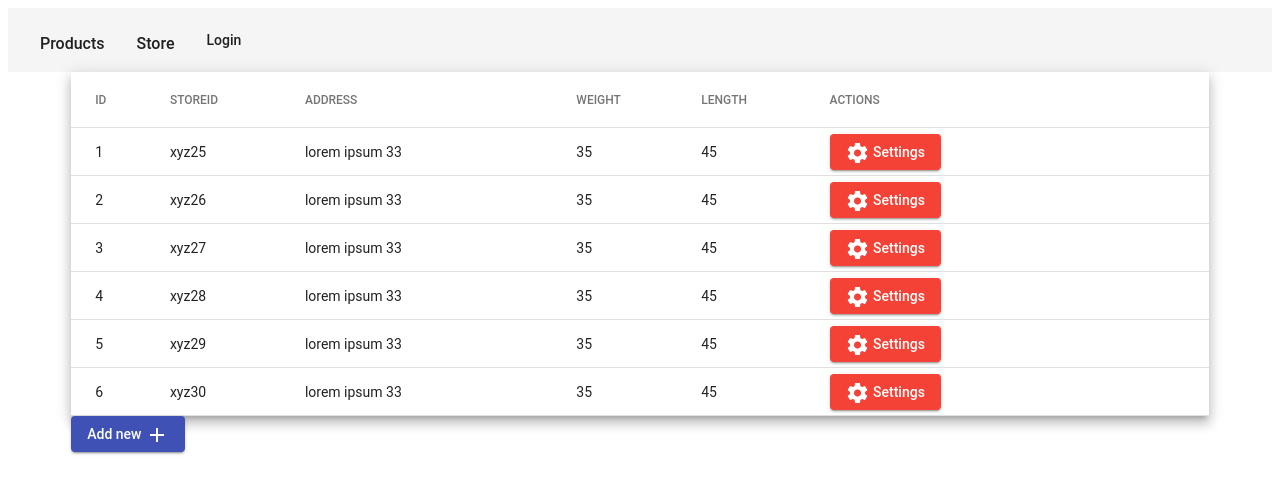
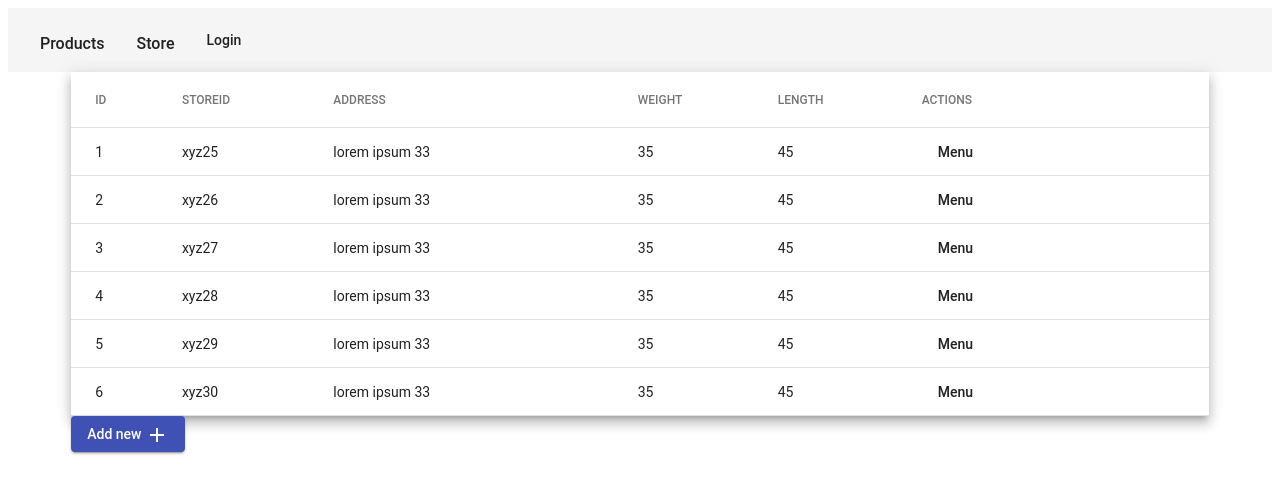
Before and after one commit to SanyiToth/warehouse, an Angular app: page /stores in a window 1280 px wide. Shown: the top 494 px of the page. Built offline with nearby package versions, Linux system fonts and the light colour scheme; data requests are answered from the project's data file.

Commit message:
mat menu doesnt work

```diff
--- /dev/null
+++ b/src/app/shared/context-menu/context-menu.component.html
@@ -0,0 +1,5 @@
+<button mat-button [matMenuTriggerFor]="menu">Menu</button>
+<mat-menu #menu="matMenu">
+  <button mat-menu-item>Item 1</button>
+  <button mat-menu-item>Item 2</button>
+</mat-menu>
--- /dev/null
+++ b/src/app/shared/context-menu/context-menu.component.ts
@@ -0,0 +1,15 @@
+import { Component, OnInit } from '@angular/core';
+
+@Component({
+  selector: 'app-context-menu',
+  templateUrl: './context-menu.component.html',
+  styleUrls: ['./context-menu.component.css']
+})
+export class ContextMenuComponent implements OnInit {
+
+  constructor() { }
+
+  ngOnInit(): void {
+  }
+
+}
--- a/src/app/shared/table-list/table-list.component.html
+++ b/src/app/shared/table-list/table-list.component.html
@@ -4,10 +4,7 @@
       <th mat-header-cell *matHeaderCellDef>{{item | uppercase}}</th>
       <td mat-cell *matCellDef="let element">
         <div class="btn-edit" *ngIf="item === 'actions';">
-          <button mat-raised-button color="warn">
-            <mat-icon>settings</mat-icon>
-            Settings
-          </button>
+          <app-context-menu></app-context-menu>
         </div>
         {{element[item]}}
       </td>
--- a/src/app/shared/table-list/table-list.module.ts
+++ b/src/app/shared/table-list/table-list.module.ts
@@ -4,6 +4,7 @@ import {TableListComponent} from './table-list.component';
 import {MatTableModule} from "@angular/material/table";
 import {MatButtonModule} from "@angular/material/button";
 import {MatIconModule} from "@angular/material/icon";
+import {ContextMenuModule} from "../context-menu/context-menu.module";
 
 
 @NgModule({
@@ -16,7 +17,7 @@ import {MatIconModule} from "@angular/material/icon";
     MatIconModule,
     MatTableModule,
     MatButtonModule,
-
+    ContextMenuModule
   ],
   exports: [
     TableListComponent
```
Also changed, not shown: src/app/app.module.ts (+10 -2 lines), src/app/shared/context-menu/context-menu.module.ts (added, +20 -0 lines), src/app/shared/context-menu/context-menu.component.css (added).
